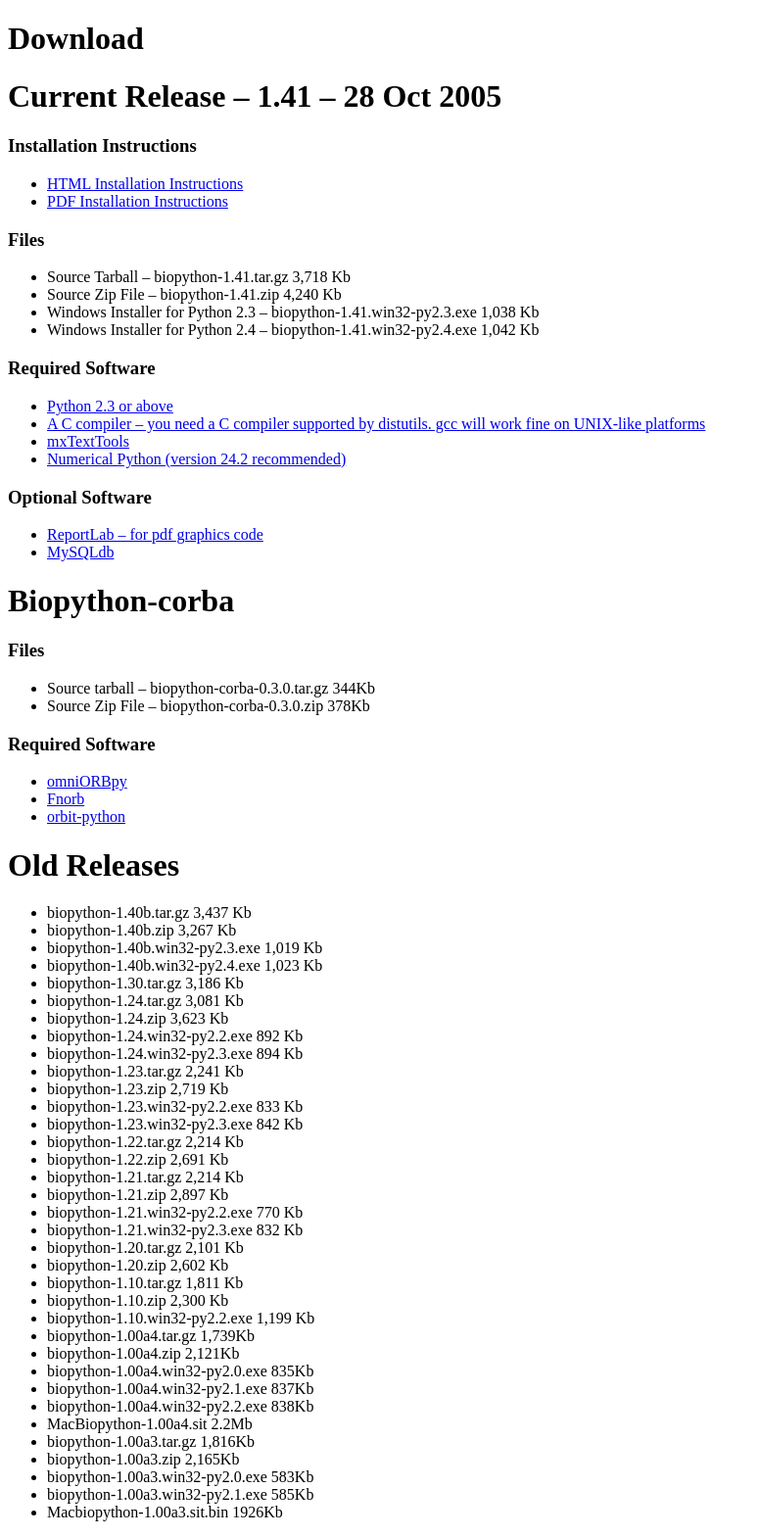
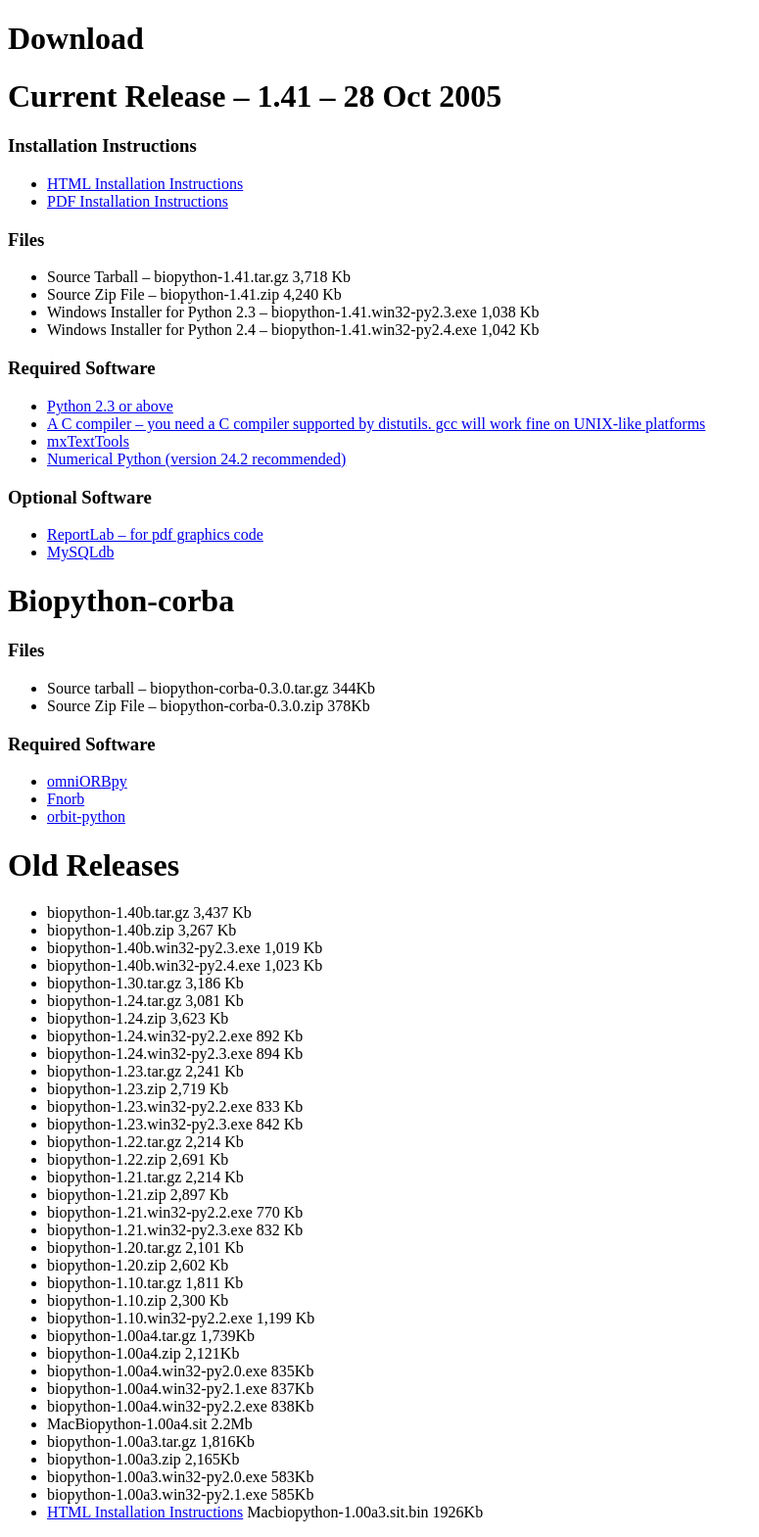
Before and after one commit to biopython/biopython.github.io, a Jekyll site: the page built from wiki/Download.md, in a window 1280 px wide. Shown: the whole page at 98% size, without its empty margins (0-775 px from the left). Built offline with Jekyll 4.4.1, drawn with Linux system fonts in a browser that asks for light colours.

Commit message:
Change to wiki page

```diff
--- a/wiki/Download.md
+++ b/wiki/Download.md
@@ -88,4 +88,5 @@ Old Releases
 -   biopython-1.00a3.zip 2,165Kb
 -   biopython-1.00a3.win32-py2.0.exe 583Kb
 -   biopython-1.00a3.win32-py2.1.exe 585Kb
--   Macbiopython-1.00a3.sit.bin 1926Kb
+-   [HTML Installation Instructions](Installation.html "wikilink")
+    Macbiopython-1.00a3.sit.bin 1926Kb
```
Also changed, not shown: 1 other file.
